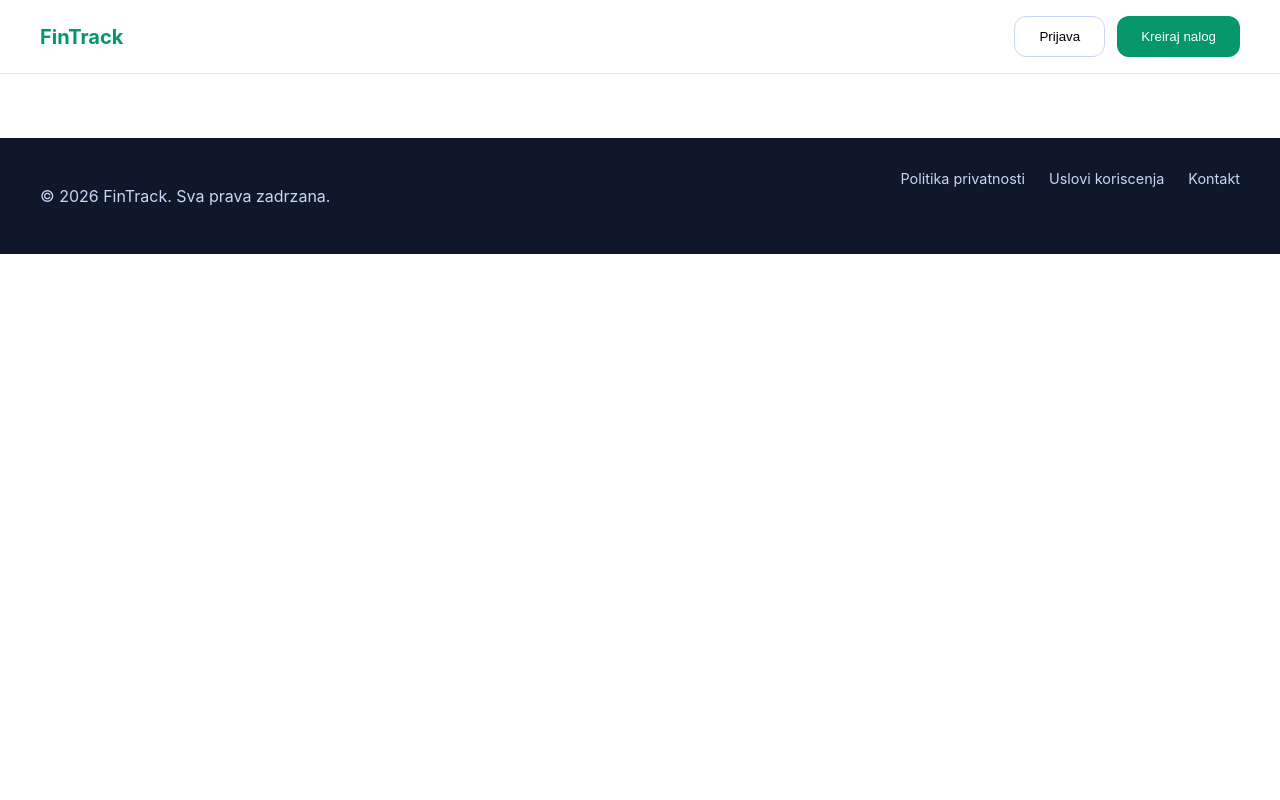
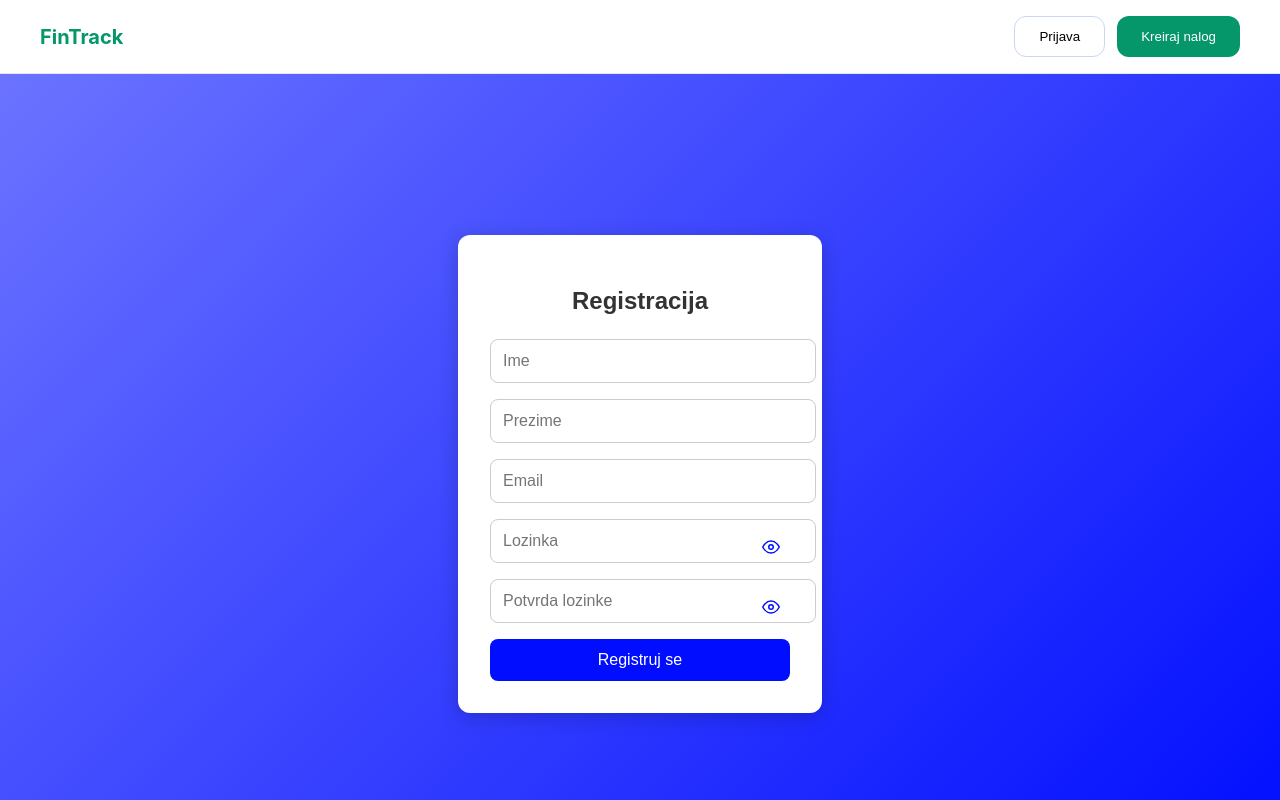
Before and after one commit to elab-development/internet-tehnologije-2025-vebapkzapregledfinansija_2019_0267, a React (Create React App) app in the folder licne-finansije-front/: page /register in a window 1280 px wide. Shown: the top 800 px of the page. Built offline with nearby package versions, Linux system fonts and the light colour scheme.

Commit message:
Stranica za registraciju plus logout funkcionalnost

```diff
--- a/licne-finansije-front/package.json
+++ b/licne-finansije-front/package.json
@@ -10,6 +10,7 @@
     "axios": "^1.13.4",
     "react": "^19.2.4",
     "react-dom": "^19.2.4",
+    "react-icons": "^5.5.0",
     "react-router-dom": "^7.13.0",
     "react-scripts": "5.0.1",
     "web-vitals": "^2.1.4"
--- a/licne-finansije-front/src/App.js
+++ b/licne-finansije-front/src/App.js
@@ -6,6 +6,7 @@ import LoginPage from './pages/Login/LoginPage';
 import Proba from './pages/Proba';
 import Navbar from './components/Navbar/Navbar';
 import Footer from './components/Footer/Footer';
+import RegistrationPage from './pages/RegistrationPage';
 
 
 function App() {
@@ -16,6 +17,7 @@ function App() {
       <Routes>
         <Route path="/" element={<Pocetna />} />
         <Route path="/login" element={<LoginPage />} />
+        <Route path="/register" element={<RegistrationPage />} />
         <Route path="/proba" element={<Proba />} />
 
       </Routes>
--- a/licne-finansije-front/src/api/api.js
+++ b/licne-finansije-front/src/api/api.js
@@ -1,11 +1,18 @@
 import axios from 'axios';
 
 const api = axios.create({
-  baseURL: 'http://localhost:8081/api', // MENJA SE U ZAVISNOSTI OD BACKEND URL-A NA VASEM KOMPJUTERU
+  baseURL: 'http://127.0.0.1:8000/api', // MENJA SE U ZAVISNOSTI OD BACKEND URL-A NA VASEM KOMPJUTERU
   //MOZE SE DESITI DA SE LOCALHOST NE POKRENE, U TOM SLUCAJU TREBA ZAMENITI SA IP ADRESOM KOMPJUTERA NA KOJEM SE BACKEND POKRECE
 
-  //   headers: {
-//     'Content-Type': 'application/json',
-//   },
+});
+
+api.interceptors.request.use((config) => {
+    const token = localStorage.getItem('token') || sessionStorage;
+    if (token) {
+        config.headers.Authorization = `Bearer ${token}`;
+    }
+
+    return config;
+
 });
 export default api;
--- a/licne-finansije-front/src/components/HeroSection.jsx
+++ b/licne-finansije-front/src/components/HeroSection.jsx
@@ -16,7 +16,7 @@ const HeroSection = () => {
             </p>
             <div className="hero-actions">
                 <button className="btn primary" onClick={() => navigate("/login")}>Prijava</button>
-                <button className="btn secondary">Kreiraj nalog</button>
+                <button className="btn secondary" onClick={() => navigate("/register")}>Kreiraj nalog</button>
             </div>
         </div>
 
--- a/licne-finansije-front/src/components/Navbar/Navbar.jsx
+++ b/licne-finansije-front/src/components/Navbar/Navbar.jsx
@@ -1,22 +1,75 @@
-import React from 'react'
+import React, { use } from 'react'
 import './Navbar.css';
-import { useNavigate } from 'react-router-dom';
+import { useLocation, useNavigate } from 'react-router-dom';
+import { useState, useEffect } from 'react';
+import PrimaryButton from '../PrimaryButton';
+import api from '../../api/api';
 
 const Navbar = () => {
+
+  const location=useLocation();
+  const [isAuth, setIsAuth] = useState(false);
+
+  useEffect(() => {
+    const token = localStorage.getItem("token");
+    setIsAuth(!!token);
+    console.log("location changed:", location.pathname);
+    console.log("isAuth:", isAuth);
+    console.log("token:", token);
+  }, [location]);
+
   const navigate = useNavigate();
+
+  const handleLogout = async() => {
+    try {
+      await api.post("/logout");
+    } catch (err) {
+      console.error("Logout error:", err);
+    }finally {
+      localStorage.removeItem("token");
+      localStorage.removeItem("user");
+
+      setIsAuth(false);
+      navigate("/login");
+    }
+  }
 
   return (
     <nav className="navbar">
         <div className="navbar-container">
-            <span className="logo">FinTrack</span>
+            <span className="logo" onClick={() => navigate("/")} style={{cursor: "pointer"}}>FinTrack</span>
             <div className="nav-actions">
+
+              {isAuth ? (
+                <>
+                  <button
+                  className="btn secondary"
+                  //ZAMENITI ODGOVARAJUCOM STRANICOM KADA SE NAPRAVI
+                  onClick={() => navigate("/proba")}>
+                    Proba
+                  </button>
+
+                  <PrimaryButton onClick={handleLogout}>Odjava</PrimaryButton>
+
+
+                </>
+              ): (
+                <>
                 <button
                   className="btn secondary"
                   onClick={() => navigate("/login")}
                 >
                     Prijava
                 </button>
-            <button className="btn primary">Kreiraj nalog</button>
+                <button
+                  className="btn primary"
+                  onClick={() => navigate("/register")}
+                >
+                    Kreiraj nalog
+                </button>
+                </>
+              )}
+
             </div>
         </div>
     </nav>
--- /dev/null
+++ b/licne-finansije-front/src/components/PasswordInput.jsx
@@ -0,0 +1,27 @@
+import React from 'react'
+import { useState } from 'react';
+import { FiEye, FiEyeOff } from "react-icons/fi";
+
+const PasswordInput = ({placeholder, value, onChange}) => {
+  const [showPassword, setShowPassword] = useState(false);
+  return (
+    <div style={{ position: "relative" }}>
+        <input
+            type={showPassword ? "text" : "password"}
+            placeholder={placeholder}
+            value={value}
+            onChange={onChange}
+            required
+        />
+        <span
+            onClick={() => setShowPassword(!showPassword)}
+            style={{ position: "absolute", right: "10px", top: "50%", transform: "translateY(-50%)", cursor: "pointer", color: "#000dff" }}
+        >
+            {showPassword ? <FiEyeOff size={18} /> : <FiEye size={18} />}
+        </span>
+
+    </div>
+  )
+}
+
+export default PasswordInput
--- /dev/null
+++ b/licne-finansije-front/src/components/PrimaryButton.jsx
@@ -0,0 +1,11 @@
+import React from 'react'
+
+const PrimaryButton = ({ text, loading }) => {
+  return (
+    <button type="submit" disabled={loading}>
+      {loading ? "Obrada..." : text}
+    </button>
+  )
+}
+
+export default PrimaryButton
--- /dev/null
+++ b/licne-finansije-front/src/components/TextInput.jsx
@@ -0,0 +1,15 @@
+import React from 'react'
+
+const TextInput = ({type="text", placeholder, value, onChange, required}) => {
+  return (
+    <input
+      type={type}
+      placeholder={placeholder}
+      value={value}
+      onChange={onChange}
+      required={required}
+    />
+  )
+}
+
+export default TextInput
--- a/licne-finansije-front/src/pages/Login/LoginPage.jsx
+++ b/licne-finansije-front/src/pages/Login/LoginPage.jsx
@@ -3,13 +3,14 @@ import { useState } from 'react';
 import { useNavigate } from 'react-router-dom';
 import api from '../../api/api';
 import './LoginPage.css';
+import PasswordInput from '../../components/PasswordInput';
 
 const LoginPage = () => {
 
     const navigate = useNavigate();
 
-    const [email, setEmail] = useState('');
-    const [password, setPassword] = useState('');
+    const [email, setEmail] = useState('vasilijegogic29@gmail.com');
+    const [password, setPassword] = useState('vaske123');
 
     const [error, setError] = useState('');
     const [loading, setLoading] = useState(false);
@@ -60,12 +61,17 @@ const LoginPage = () => {
           onChange={(e) => setEmail(e.target.value)}
           required
         />
-        <input
+        {/* <input
           type="password"
           placeholder="Password"
           value={password}
           onChange={(e) => setPassword(e.target.value)}
           required
+        /> */}
+        <PasswordInput
+          placeholder="Lozinka"
+          value={password}
+          onChange={(e) => setPassword(e.target.value)}
         />
 
             {info && <div className="info">{info}</div>}
--- /dev/null
+++ b/licne-finansije-front/src/pages/RegistrationPage.jsx
@@ -0,0 +1,102 @@
+import React from 'react'
+import { useState } from 'react';
+import { useNavigate } from 'react-router-dom';
+import TextInput from '../components/TextInput';
+import PasswordInput from '../components/PasswordInput';
+import PrimaryButton from '../components/PrimaryButton';
+import api from '../api/api';
+import './Login/LoginPage.css';
+
+const RegistrationPage = () => {
+
+    const navigate = useNavigate();
+
+    const [ime, setIme] = useState("");
+    const [prezime, setPrezime] = useState("");
+    const [email, setEmail] = useState("");
+    const [password, setPassword] = useState("");
+    const[passwordConfirm, setPasswordConfirm] = useState("");
+
+    const [error, setError] = useState('');
+    const [info, setInfo] = useState('');
+    const [loading, setLoading] = useState(false);
+
+    const handleSubmit = async (e) => {
+        e.preventDefault();
+        setError('');
+        setInfo('');
+        setLoading(true);
+
+        try {
+            const response = await api.post("/register", {
+                ime,
+                prezime,
+                email,
+                password,
+                password_confirmation:passwordConfirm
+            });
+
+            console.log(response.data);
+            setInfo(response.data.message || "Uspešna registracija");
+            setLoading(false);
+
+            setTimeout(() => {
+                navigate("/login");
+            }, 1000);
+        }
+        catch (err) {
+            setLoading(false);
+            setError(err.response?.data?.message || "Greška prilikom registracije");
+
+        }
+    }
+  return (
+    <div className="login-container">
+      <form className="login-form" onSubmit={handleSubmit}>
+        <h2>Registracija</h2>
+
+
+        <TextInput
+          placeholder="Ime"
+          value={ime}
+          onChange={(e) => setIme(e.target.value)}
+          required
+        />
+
+        <TextInput
+          placeholder="Prezime"
+          value={prezime}
+          onChange={(e) => setPrezime(e.target.value)}
+          required
+        />
+
+        <TextInput
+          type="email"
+          placeholder="Email"
+          value={email}
+          onChange={(e) => setEmail(e.target.value)}
+          required
+        />
+
+        <PasswordInput
+          placeholder="Lozinka"
+          value={password}
+          onChange={(e) => setPassword(e.target.value)}
+        />
+
+        <PasswordInput
+          placeholder="Potvrda lozinke"
+          value={passwordConfirm}
+          onChange={(e) => setPasswordConfirm(e.target.value)}
+        />
+
+        {info && <div className="info">{info}</div>}
+        {error && <div className="error-popup">{error}</div>}
+
+        <PrimaryButton text="Registruj se" loading={loading} />
+      </form>
+    </div>
+  )
+}
+
+export default RegistrationPage
```
Also changed, not shown: 1 other file (tests, documents, lock files or other folders). Lines whose indentation alone changed are shown as unchanged.
